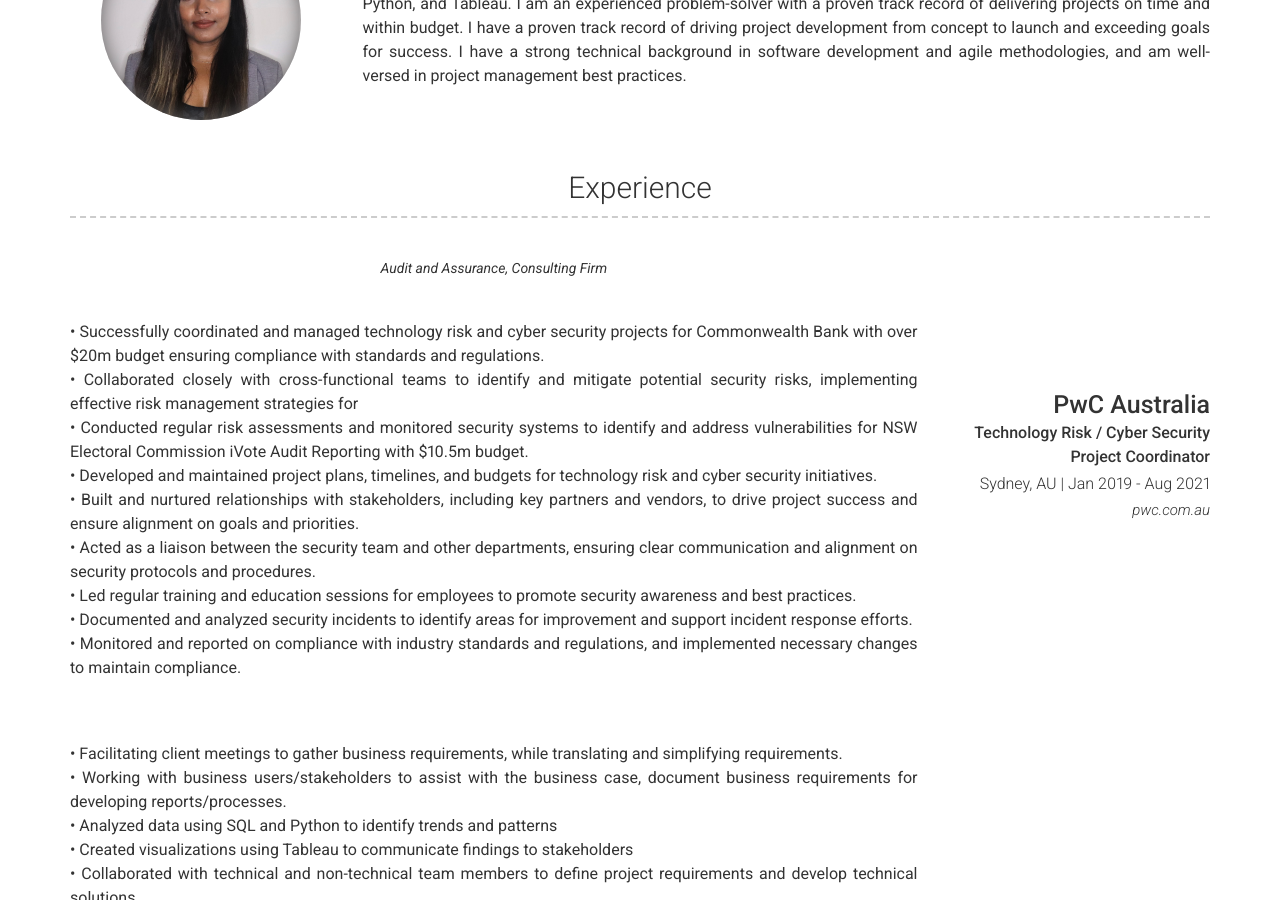
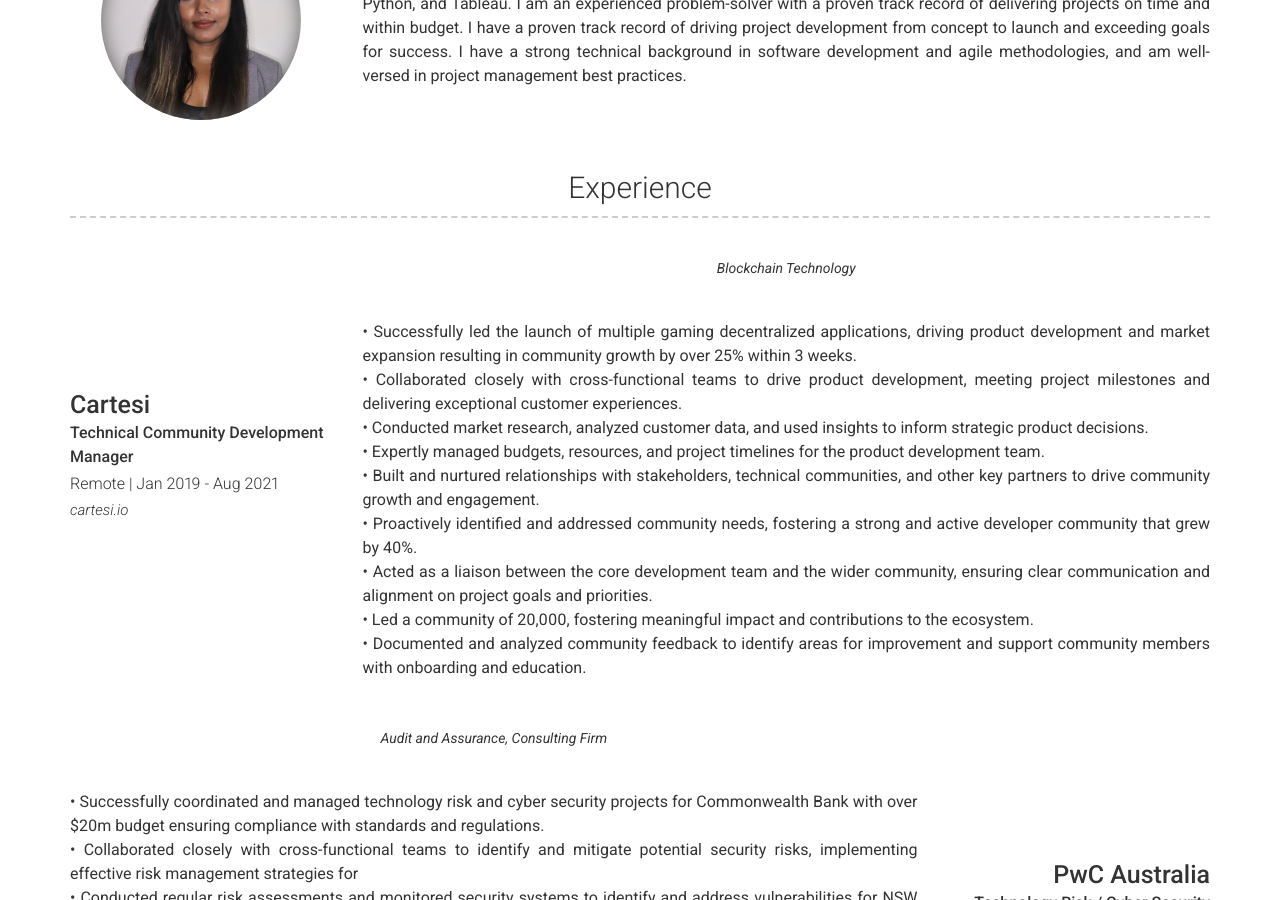
Before and after one commit to dontgimmedrama/dinali, a Jekyll site: the page built from index.md, in a window 1280 px wide and 900 px high, scrolled down 359 px. Built offline with Jekyll 4.4.1, drawn with Linux system fonts in a browser that asks for light colours; nearby versions of some CDN libraries.

Commit message:
Add files via upload

```diff
--- a/_config.yml
+++ b/_config.yml
@@ -83,6 +83,23 @@ content:
   - title: Experience
     layout: list
     content:
+      - layout: left
+        title: Cartesi
+        sub_title: Technical Community Development Manager
+        caption: Remote | Jan 2019 - Aug 2021
+        link: cartesi.io
+        quote: >
+          Blockchain Technology
+        description: | # this will include new lines to allow paragraphs
+          <br>• Successfully led the launch of multiple gaming decentralized applications, driving product development and market expansion resulting in community growth by over 25% within 3 weeks.
+          <br>• Collaborated closely with cross-functional teams to drive product development, meeting project milestones and delivering exceptional customer experiences.
+          <br>• Conducted market research, analyzed customer data, and used insights to inform strategic product decisions.
+          <br>• Expertly managed budgets, resources, and project timelines for the product development team.
+          <br>•  Built and nurtured relationships with stakeholders, technical communities, and other key partners to drive community growth and engagement.
+          <br>• Proactively identified and addressed community needs, fostering a strong and active developer community that grew by 40%.
+          <br>• Acted as a liaison between the core development team and the wider community, ensuring clear communication and alignment on project goals and priorities.
+          <br>• Led a community of 20,000, fostering meaningful impact and contributions to the ecosystem.
+          <br>• Documented and analyzed community feedback to identify areas for improvement and support community members with onboarding and education.
       - layout: right
         title: PwC Australia
         sub_title: Technology Risk / Cyber Security Project Coordinator
```
